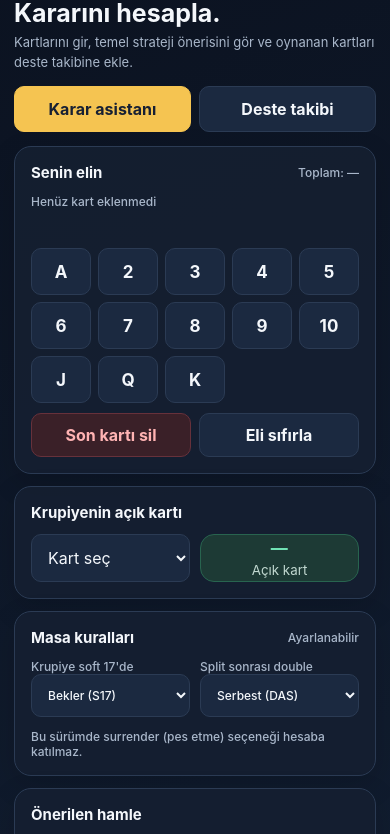
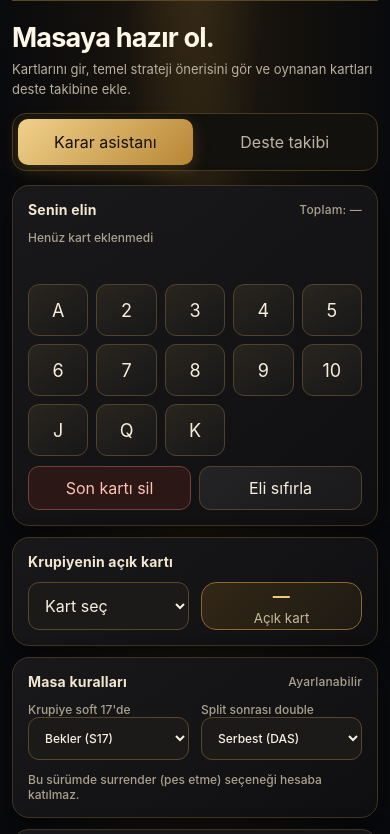
Before and after one commit to mustafasayn50/blackjack-asistani, a plain HTML site: page index.html in a window 390 px wide. Shown: the part 82-916 px from the top of the page. Drawn offline with Linux system fonts and the light colour scheme.

Commit message:
Add files via upload

```diff
--- a/index.html
+++ b/index.html
@@ -3,7 +3,7 @@
 <head>
 <meta charset="utf-8">
 <meta name="viewport" content="width=device-width, initial-scale=1, viewport-fit=cover">
-<meta name="theme-color" content="#0b1220">
+<meta name="theme-color" content="#090a0d">
 <link rel="manifest" href="manifest.webmanifest">
 <link rel="apple-touch-icon" href="icon-192.png">
 <title>ONE Blackjack Asistanı</title>
@@ -28,12 +28,62 @@ select,input{width:100%;background:var(--panel2);color:var(--txt);border:1px sol
 .bar{height:9px;background:#26354b;border-radius:9px;overflow:hidden;margin-top:8px}.bar i{display:block;height:100%;background:var(--green);width:0}
 .note{font-size:11px;color:#91a1b7;line-height:1.55;margin:14px 3px}.hidden{display:none!important}
 @media(min-width:540px){.controls{grid-template-columns:repeat(7,1fr)}}
+
+/* ONE Blackjack Personal Edition — premium black & gold UI */
+:root{--bg:#090a0d;--panel:#121316;--panel2:#1b1c20;--line:#393126;--txt:#f7f3e9;--muted:#aaa397;--gold:#d9ad54;--green:#65c69a;--red:#e77970;--blue:#d9ad54}
+body{background:radial-gradient(ellipse at 50% -15%,#49371b 0%,#17130d 28%,#090a0d 72%);padding-left:16px;padding-right:16px}
+main{max-width:760px;padding:22px 0 42px}
+.top{padding:10px 2px 16px;border-bottom:1px solid #5a4525;margin-bottom:20px}
+.brand{font-size:18px;letter-spacing:1.5px}.brand span{color:#e7bd68}
+.tag{border-color:#6b542e;background:#211a0f;color:#e7c77f;letter-spacing:.7px;font-size:9px}
+h1{font-size:30px;letter-spacing:-.8px;margin:18px 0 6px;color:#fff8e9}
+.sub{font-size:13px;color:#b9b0a0;max-width:520px}
+.tabs{background:#12110e;border:1px solid #49391f;border-radius:14px;padding:5px;gap:5px}
+.tabs button{border:0;background:transparent;color:#bdb4a4;padding:13px;border-radius:10px}
+.tabs button.active{background:linear-gradient(135deg,#f0d18b,#b88635);color:#17120a;box-shadow:0 4px 16px #c18d3540}
+.card{background:linear-gradient(145deg,rgba(25,25,27,.98),rgba(15,15,17,.98));border:1px solid #403522;border-radius:19px;padding:17px;margin:11px 0;box-shadow:0 12px 30px #0006}
+.section-title{font-size:14px;color:#f2e6ce;letter-spacing:.2px}
+.small{color:#aaa08e}
+.playing{width:47px;height:65px;border-radius:9px;background:linear-gradient(145deg,#fffdf6,#e6dfd0);color:#181613;font-size:23px;border:1px solid #c9bfae;box-shadow:0 5px 12px #0007}
+.controls{gap:8px}
+button,select,input{font:inherit}
+button{background:linear-gradient(145deg,#242326,#19191b);border:1px solid #51432b;color:#f6eddb;border-radius:11px;min-height:43px;transition:filter .15s,border-color .15s}
+button:active{transform:scale(.98);filter:brightness(1.2)}
+button.rank{font-size:18px;min-height:52px;border-color:#51432b;background:linear-gradient(145deg,#29251e,#171719)}
+button.rank:focus-visible,button:focus-visible,select:focus-visible{outline:2px solid #e4bd70;outline-offset:2px}
+select,input{background:#1b1a18;color:#f7f0e2;border:1px solid #59472a;border-radius:11px}
+.row{gap:12px}
+.action{background:linear-gradient(135deg,#332716,#1e1a14);border:1px solid #8b692f;border-radius:15px;min-height:86px}
+.action strong{color:#f0ca7a;font-size:25px}
+.action small{color:#c8b99a}
+.primary{background:linear-gradient(135deg,#f0d18b,#b88635);color:#17120a;border-color:#e3bd72}
+.danger{background:#2a1716;border-color:#75403a;color:#ffc0b5}
+.stats{gap:10px}.stat{background:linear-gradient(145deg,#25221c,#171719);border:1px solid #51432b;border-radius:14px;padding:14px}.stat b{color:#e8bd69;font-size:23px}
+.bar{background:#332b20}.bar i{background:linear-gradient(90deg,#a77a2d,#f0d18b)}
+.note{color:#8f8779;line-height:1.65}
+#playPanel{display:grid;grid-template-columns:1fr 1fr;gap:2px 12px;align-items:start}
+#playPanel>section:nth-child(1){grid-column:1;grid-row:1}
+#playPanel>section:nth-child(2){grid-column:2;grid-row:1}
+#playPanel>section:nth-child(3){grid-column:1;grid-row:2}
+#playPanel>section:nth-child(4){grid-column:2;grid-row:2 / span 2}
+#playPanel>section:nth-child(4)>.card{background:#171511!important;border-color:#4b3a20}
+#shoePanel .card{margin-top:12px}
+@media(max-width:600px){
+ body{padding-left:12px;padding-right:12px}main{padding-top:14px}
+ #playPanel{display:block}
+ .card{padding:15px;border-radius:17px}
+ h1{font-size:27px}
+ .playing{width:43px;height:60px}
+ .controls{grid-template-columns:repeat(5,1fr)}
+}
+@media(min-width:601px){#playPanel .controls{grid-template-columns:repeat(7,1fr)}}
+
 </style>
 </head>
 <body>
 <main>
- <div class="top"><div class="brand">ONE <span>BLACKJACK</span> ASİSTANI</div><div class="tag">iPhone · Chrome · v5.2</div></div>
- <h1>Kararını hesapla.</h1>
+ <div class="top"><div class="brand">ONE <span>BLACKJACK</span> ASİSTANI</div><div class="tag">PERSONAL EDITION · v5.3</div></div>
+ <h1>Masaya hazır ol.</h1>
  <p class="sub">Kartlarını gir, temel strateji önerisini gör ve oynanan kartları deste takibine ekle.</p>
  <div class="tabs"><button id="tabPlay" class="active">Karar asistanı</button><button id="tabShoe">Deste takibi</button></div>
 
@@ -109,7 +159,7 @@ select,input{width:100%;background:var(--panel2);color:var(--txt);border:1px sol
   </section>
   <p class="note">Hi-Lo sayımı: 2–6 = +1, 7–9 = 0, 10 ve As = −1. Gerçek sayım, kalan deste miktarına bölünerek yaklaşık hesaplanır. Kart sayımı tek başına kazanma garantisi değildir; bu uygulama masa kurallarını veya casino ayakkabısını otomatik okuyamaz.</p>
  </div>
- <p class="note">v5.2: Çift ellerde Hi-Lo sapması engellendi; soft ellerde batma riski As değerini yeniden hesaplayarak bulunur. v5.1 soft el tespiti ve mevcut temel strateji korunmuştur. Önemli: Deste takibi yalnızca senin girdiğin kartları sayar. Bir eli oynadıktan sonra “Kartları desteye ekle” düğmesine bas; böylece elindeki kartlar ve krupiyenin açık kartı sayaca eklenir. Aynı kartları ayrıca “Görülen kartları kaydet” bölümünden tekrar girme.</p>
+ <p class="note">v5.3: Premium siyah-altın arayüz; v5.2 hesaplama düzeltmeleri korunmuştur. Çift ellerde Hi-Lo sapması engellendi; soft ellerde batma riski As değerini yeniden hesaplayarak bulunur. v5.1 soft el tespiti ve mevcut temel strateji korunmuştur. Önemli: Deste takibi yalnızca senin girdiğin kartları sayar. Bir eli oynadıktan sonra “Kartları desteye ekle” düğmesine bas; böylece elindeki kartlar ve krupiyenin açık kartı sayaca eklenir. Aynı kartları ayrıca “Görülen kartları kaydet” bölümünden tekrar girme.</p>
 </main>
 <script>
 const ranks=['A','2','3','4','5','6','7','8','9','10','J','Q','K'];
@@ -269,5 +319,5 @@ $('tabPlay').onclick=()=>{$('playPanel').classList.remove('hidden');$('shoePanel
 $('tabShoe').onclick=()=>{$('playPanel').classList.add('hidden');$('shoePanel').classList.remove('hidden');$('tabShoe').classList.add('active');$('tabPlay').classList.remove('active');renderShoe()};
 loadShoe();$('deckCount').value=String(decks);renderHand();renderShoe();calculate();
 </script>
-<script>if("serviceWorker"in navigator){window.addEventListener("load",()=>navigator.serviceWorker.register("./sw.js?v=5.2").catch(()=>{}));}</script>
+<script>if("serviceWorker"in navigator){window.addEventListener("load",()=>navigator.serviceWorker.register("./sw.js?v=5.3").catch(()=>{}));}</script>
 </body></html>
```
